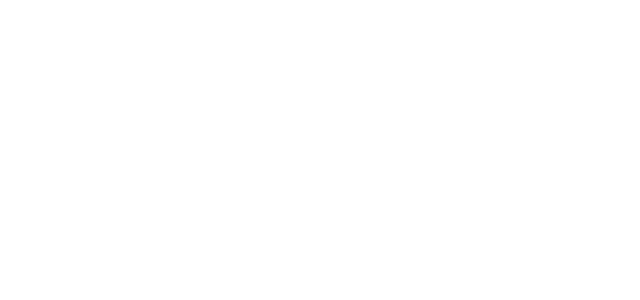
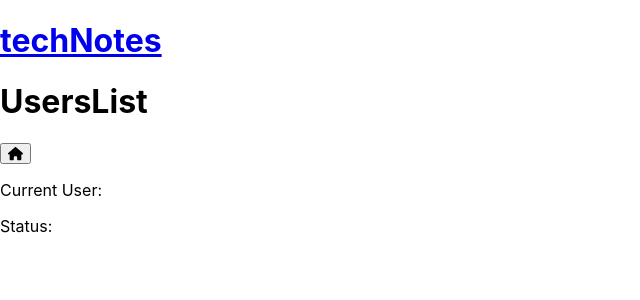
Before and after one commit to raylu15742cs/FrontEndStickyNotes, a React (Create React App) app: page /dash/users in a window 1280 px wide. Shown: the top 300 px of the page, without its empty margins (0-640 px from the left). Built offline with nearby package versions, Linux system fonts and the light colour scheme.

Commit message:
add routes

```diff
--- a/src/App.tsx
+++ b/src/App.tsx
@@ -4,6 +4,9 @@
 import Login from "./features/auth/Login";
 import DashLayout from "./components/DashLayout";
 import Welcome from "./features/auth/Welcome";
+import NotesList from "./features/notes/NotesList";
+import UsersList from "./features/users/Userslist";
+
 
 function App() {
   return (
@@ -16,6 +19,15 @@
 
           <Route index element={<Welcome />} />
 
+          <Route path="notes">
+            <Route index element={<NotesList />}/>
+
+          </Route>
+          <Route path="users">
+            <Route index element={<UsersList />}/>
+
+          </Route>
+
         </Route>
 
       </Route>
--- /dev/null
+++ b/src/features/notes/NotesList.tsx
@@ -0,0 +1,9 @@
+import React from 'react'
+
+const NotesList = () => {
+  return (
+    <h1>NotesList</h1>
+  )
+}
+
+export default NotesList
--- /dev/null
+++ b/src/features/users/UsersList.tsx
@@ -0,0 +1,9 @@
+import React from 'react'
+
+const UsersList = () => {
+  return (
+    <h1>UsersList</h1>
+  )
+}
+
+export default UsersList
```
